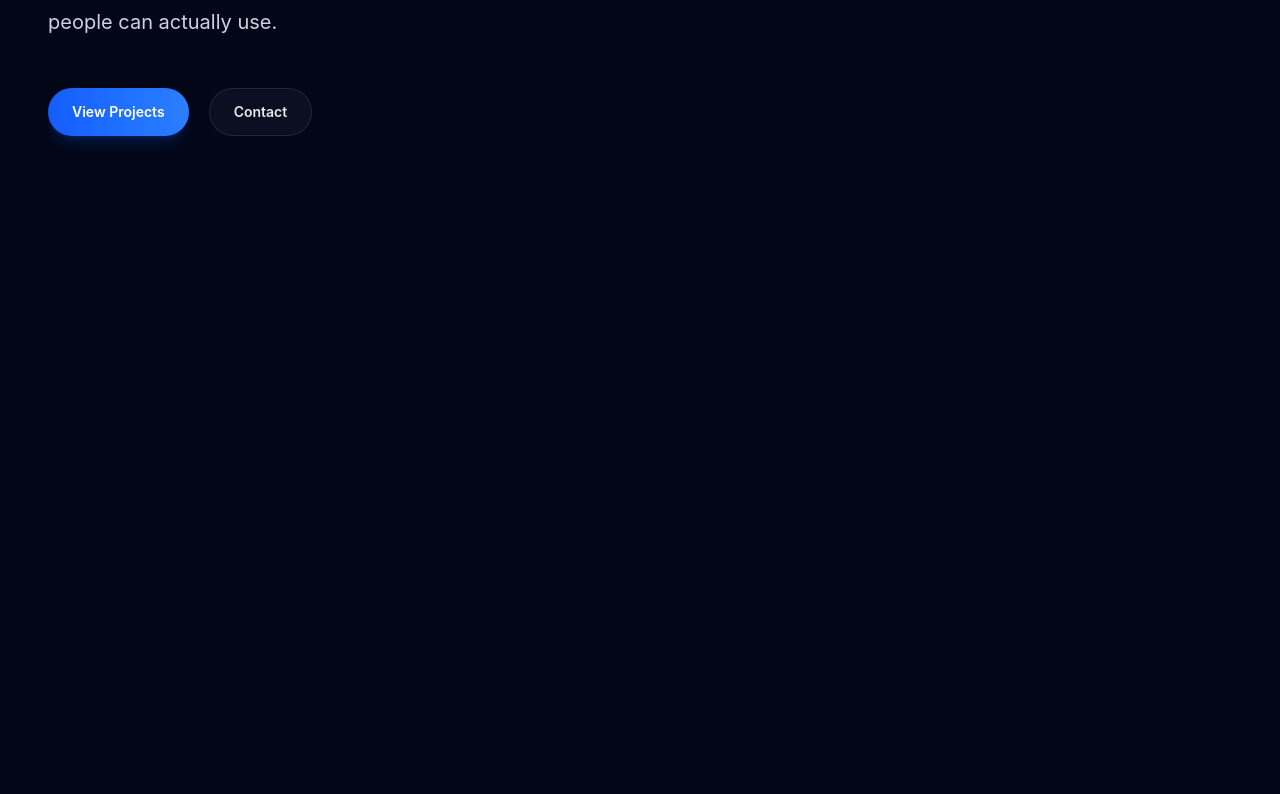
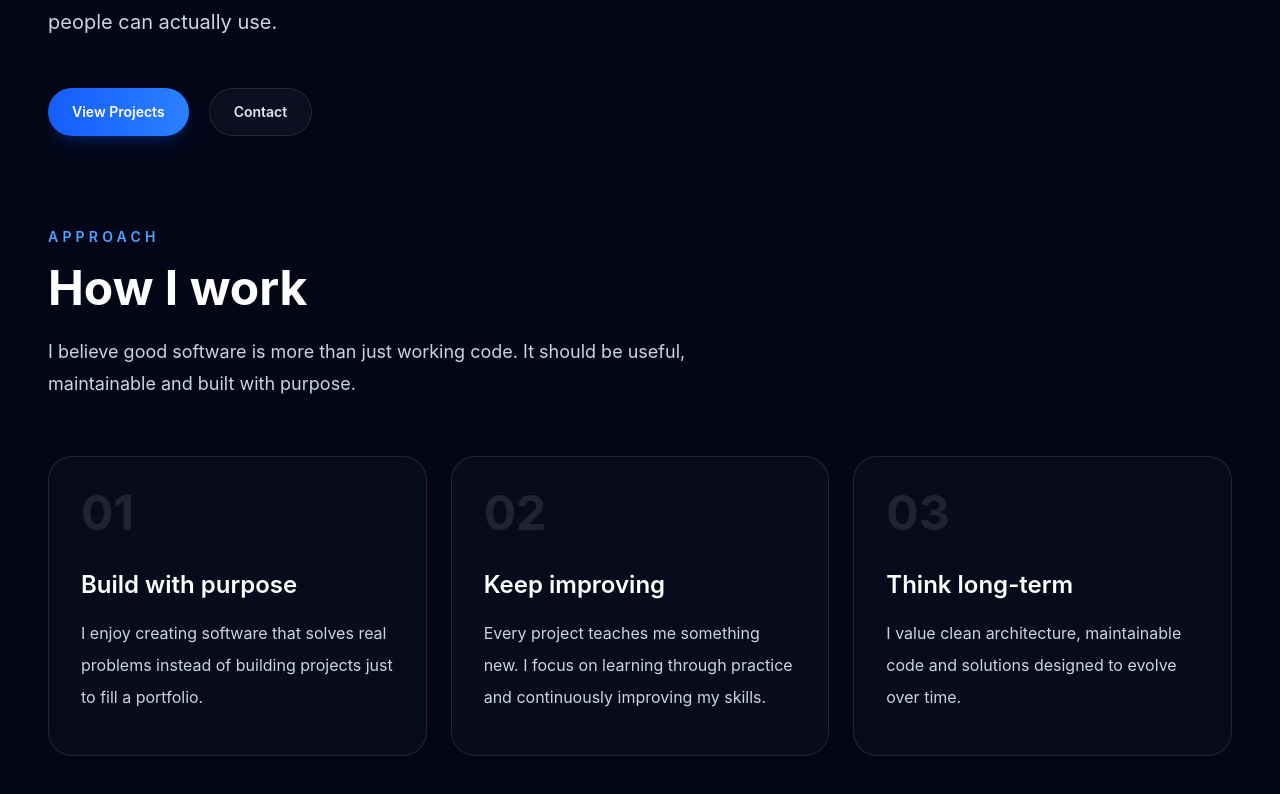
Before and after one commit to MKZSE/mateusz-portfolio, a React (Vite) app: page / in a window 1280 px wide. Shown: the part 534-1328 px from the top of the page. Before the commit the page ends 864 px from the top, so only its background shows below. Built offline with nearby package versions, Linux system fonts and the light colour scheme.

Commit message:
feat: add how i work section

```diff
--- a/src/App.tsx
+++ b/src/App.tsx
@@ -3,15 +3,22 @@ import Container from "./components/layout/Container";
 import Section from "./components/layout/Section";
 
 import Hero from "./components/sections/Hero";
+import HowIWork from "./components/sections/HowIWork";
 
 function App() {
   return (
     <>
       <Navbar />
 
-        <Section className="pt-0 md:pt-0">
+        <Section className="pt-0 pb-4 md:pt-0 md:pb-6">
             <Container>
                 <Hero />
+            </Container>
+        </Section>
+
+        <Section id="approach" className="pt-4 md:pt-6">
+            <Container>
+                <HowIWork />
             </Container>
         </Section>
     </>
--- a/src/components/layout/Section.tsx
+++ b/src/components/layout/Section.tsx
@@ -10,7 +10,7 @@ function Section({ id, children, className = "" }: SectionProps) {
   return (
     <section
       id={id}
-            className={`py-24 md:py-32 ${className}`}
+      className={`scroll-mt-28 py-24 md:py-32 ${className}`}
     >
       {children}
     </section>
--- a/src/components/sections/Hero.tsx
+++ b/src/components/sections/Hero.tsx
@@ -2,7 +2,7 @@ import Button from "../ui/Button";
 
 function Hero() {
   return (
-    <div className="relative flex min-h-[calc(100vh-64px)] flex-col justify-start overflow-hidden pt-32 pb-16">
+    <div className="relative flex min-h-[calc(88vh-64px)] flex-col justify-start overflow-hidden pt-32 pb-10">
       <div className="pointer-events-none absolute right-0 top-1/2 hidden -translate-y-1/2 select-none text-[18rem] font-bold leading-none text-white/[0.03] lg:block">
         MK
       </div>
--- /dev/null
+++ b/src/components/sections/HowIWork.tsx
@@ -0,0 +1,64 @@
+const principles = [
+  {
+    number: "01",
+    title: "Build with purpose",
+    description:
+      "I enjoy creating software that solves real problems instead of building projects just to fill a portfolio.",
+  },
+  {
+    number: "02",
+    title: "Keep improving",
+    description:
+      "Every project teaches me something new. I focus on learning through practice and continuously improving my skills.",
+  },
+  {
+    number: "03",
+    title: "Think long-term",
+    description:
+      "I value clean architecture, maintainable code and solutions designed to evolve over time.",
+  },
+];
+
+function HowIWork() {
+  return (
+    <>
+      <div className="mb-12 max-w-2xl md:mb-14">
+        <span className="text-sm font-semibold uppercase tracking-[0.3em] text-blue-400">
+          Approach
+        </span>
+
+        <h2 className="mt-4 text-4xl font-bold text-white md:text-5xl">
+          How I work
+        </h2>
+
+        <p className="mt-6 text-lg leading-8 text-slate-300">
+          I believe good software is more than just working code. It should be
+          useful, maintainable and built with purpose.
+        </p>
+      </div>
+
+      <div className="grid gap-6 md:grid-cols-3">
+        {principles.map((principle) => (
+          <article
+            key={principle.number}
+            className="group flex min-h-[300px] flex-col rounded-3xl border border-white/10 bg-white/[0.025] p-8 transition-all duration-300 hover:-translate-y-1 hover:border-blue-500/30 hover:bg-white/[0.04] hover:shadow-2xl hover:shadow-blue-950/20"
+          >
+            <span className="text-5xl font-bold text-white/10 transition-colors duration-300 group-hover:text-blue-400/20">
+                {principle.number}
+            </span>
+
+            <h3 className="mt-8 text-2xl font-semibold text-white">
+              {principle.title}
+            </h3>
+
+            <p className="mt-4 leading-8 text-slate-300">
+              {principle.description}
+            </p>
+          </article>
+        ))}
+      </div>
+    </>
+  );
+}
+
+export default HowIWork;
```
Lines whose indentation alone changed are shown as unchanged.
